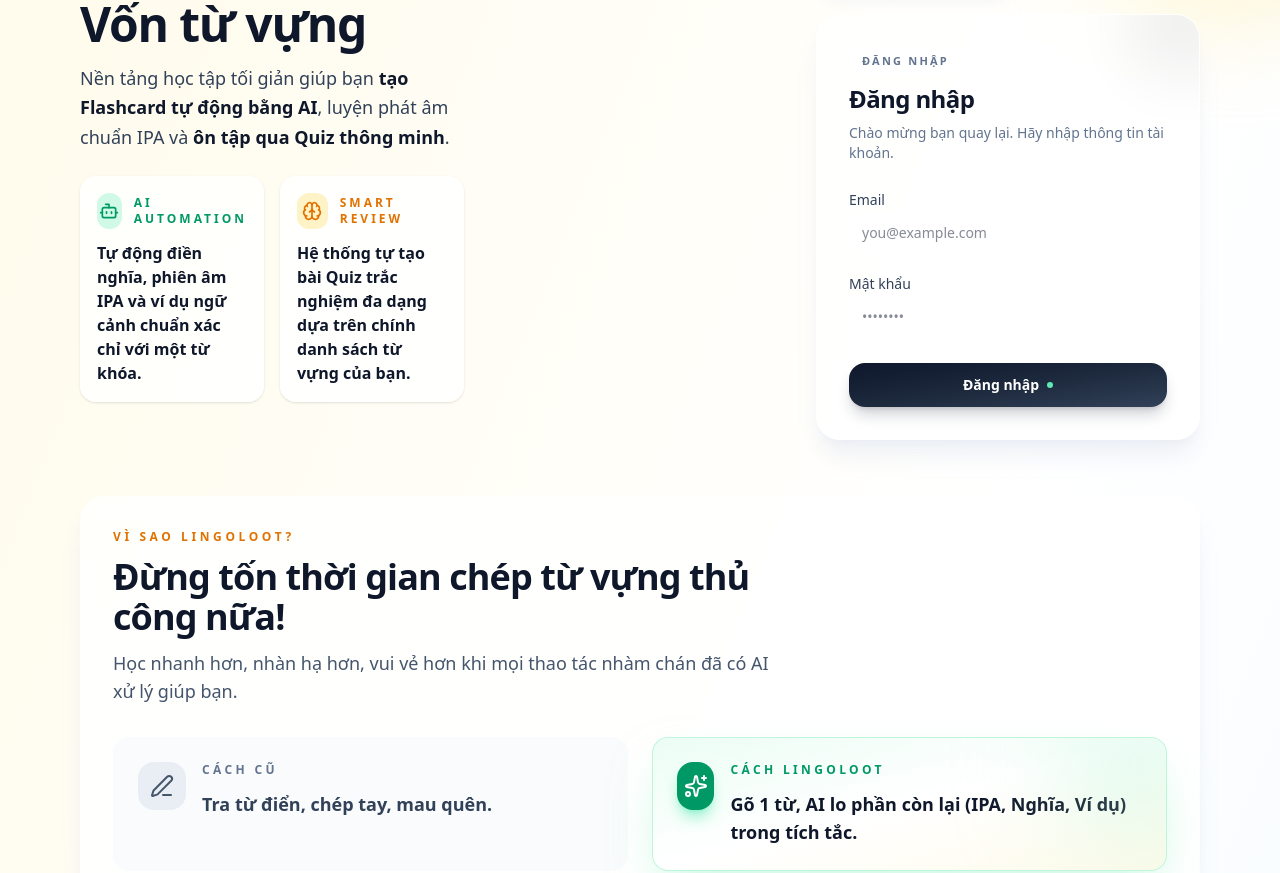
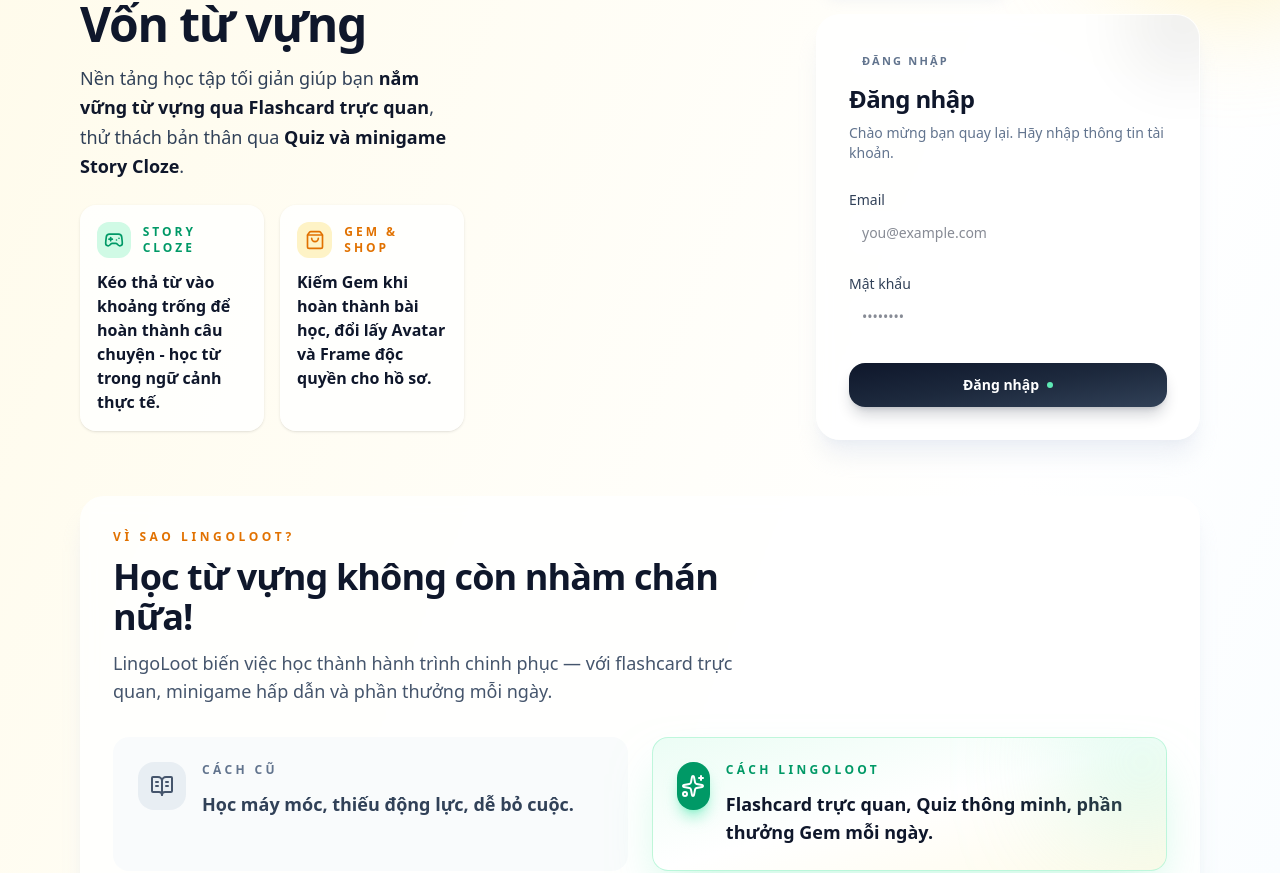
Before and after one commit to Kpoi148/Lingoloot, a Next.js app in the folder engquest-nextjs/: page / in a window 1280 px wide. Shown: the part 202-1075 px from the top of the page. Built offline with nearby package versions, Linux system fonts and the light colour scheme.

Commit message:
refactor: cập nhật landing page - bỏ AI admin references, thêm phát âm flashcard

```diff
--- a/engquest-nextjs/src/components/landing/FlashcardMockup.tsx
+++ b/engquest-nextjs/src/components/landing/FlashcardMockup.tsx
@@ -1,6 +1,15 @@
+"use client";
+
 import { Volume2 } from "lucide-react";
 
 export default function FlashcardMockup() {
+    const handleSpeak = () => {
+        const utterance = new SpeechSynthesisUtterance("adventure");
+        utterance.lang = "en-US";
+        utterance.rate = 0.9;
+        speechSynthesis.speak(utterance);
+    };
+
     return (
         <div className="relative hidden animate-fade-in-up lg:block">
             {/* Floating animation wrapper - using CSS animation */}
@@ -20,6 +29,7 @@
                         </span>
                         <button
                             type="button"
+                            onClick={handleSpeak}
                             className="flex h-8 w-8 items-center justify-center rounded-full bg-slate-100 text-slate-500 transition hover:scale-110 hover:bg-slate-200 active:scale-95 dark:bg-slate-800 dark:text-slate-400 dark:hover:bg-slate-700"
                             aria-label="Phát âm"
                         >
--- a/engquest-nextjs/src/components/landing/HeroSection.tsx
+++ b/engquest-nextjs/src/components/landing/HeroSection.tsx
@@ -1,4 +1,4 @@
-import { Bot, Brain } from "lucide-react";
+import { Gamepad2, ShoppingBag } from "lucide-react";
 
 export default function HeroSection() {
     return (
@@ -14,11 +14,11 @@
                 <p className="max-w-xl text-base leading-relaxed text-slate-700 dark:text-slate-300 sm:text-lg">
                     Nền tảng học tập tối giản giúp bạn{" "}
                     <span className="font-semibold text-slate-900 dark:text-slate-100">
-                        tạo Flashcard tự động bằng AI
+                        nắm vững từ vựng qua Flashcard trực quan
                     </span>
-                    , luyện phát âm chuẩn IPA và{" "}
+                    , thử thách bản thân qua{" "}
                     <span className="font-semibold text-slate-900 dark:text-slate-100">
-                        ôn tập qua Quiz thông minh
+                        Quiz và minigame Story Cloze
                     </span>
                     .
                 </p>
@@ -30,15 +30,15 @@
                 className="grid max-w-lg scroll-mt-28 grid-cols-1 gap-4 sm:grid-cols-2"
             >
                 <FeatureCard
-                    icon={<Bot className="h-5 w-5" />}
-                    title="AI Automation"
-                    description="Tự động điền nghĩa, phiên âm IPA và ví dụ ngữ cảnh chuẩn xác chỉ với một từ khóa."
+                    icon={<Gamepad2 className="h-5 w-5" />}
+                    title="Story Cloze"
+                    description="Kéo thả từ vào khoảng trống để hoàn thành câu chuyện - học từ trong ngữ cảnh thực tế."
                     color="emerald"
                 />
                 <FeatureCard
-                    icon={<Brain className="h-5 w-5" />}
-                    title="Smart Review"
-                    description="Hệ thống tự tạo bài Quiz trắc nghiệm đa dạng dựa trên chính danh sách từ vựng của bạn."
+                    icon={<ShoppingBag className="h-5 w-5" />}
+                    title="Gem & Shop"
+                    description="Kiếm Gem khi hoàn thành bài học, đổi lấy Avatar và Frame độc quyền cho hồ sơ."
                     color="amber"
                 />
             </div>
--- a/engquest-nextjs/src/components/landing/HowItWorksSection.tsx
+++ b/engquest-nextjs/src/components/landing/HowItWorksSection.tsx
@@ -1,4 +1,4 @@
-import { PenLine, Sparkles } from "lucide-react";
+import { BookOpenText, Sparkles } from "lucide-react";
 import { AnimatedSection } from "@/components/common/AnimatedSection";
 
 export default function HowItWorksSection() {
@@ -13,11 +13,11 @@
                         Vì sao LingoLoot?
                     </p>
                     <h2 className="font-[var(--font-display)] text-3xl font-semibold tracking-tight text-slate-900 dark:text-slate-100 sm:text-4xl">
-                        Đừng tốn thời gian chép từ vựng thủ công nữa!
+                        Học từ vựng không còn nhàm chán nữa!
                     </h2>
                     <p className="text-base text-slate-600 dark:text-slate-300 sm:text-lg">
-                        Học nhanh hơn, nhàn hạ hơn, vui vẻ hơn khi mọi thao tác nhàm chán đã
-                        có AI xử lý giúp bạn.
+                        LingoLoot biến việc học thành hành trình chinh phục — với flashcard
+                        trực quan, minigame hấp dẫn và phần thưởng mỗi ngày.
                     </p>
                 </div>
 
@@ -26,14 +26,14 @@
                     <div className="rounded-2xl border border-slate-200/70 bg-slate-50/80 p-6 text-slate-500 dark:border-slate-800/80 dark:bg-slate-900/80 dark:text-slate-400">
                         <div className="flex items-start gap-4">
                             <span className="flex h-12 w-12 items-center justify-center rounded-2xl bg-slate-200/70 text-slate-600 dark:bg-slate-800 dark:text-slate-200">
-                                <PenLine className="h-6 w-6" />
+                                <BookOpenText className="h-6 w-6" />
                             </span>
                             <div>
                                 <p className="text-xs font-semibold uppercase tracking-[0.28em] text-slate-500 dark:text-slate-400">
                                     Cách cũ
                                 </p>
                                 <p className="mt-3 text-lg font-semibold text-slate-700 dark:text-slate-200">
-                                    Tra từ điển, chép tay, mau quên.
+                                    Học máy móc, thiếu động lực, dễ bỏ cuộc.
                                 </p>
                             </div>
                         </div>
@@ -54,8 +54,8 @@
                                     Cách LingoLoot
                                 </p>
                                 <p className="mt-3 text-lg font-semibold text-slate-900 dark:text-slate-100">
-                                    Gõ 1 từ, AI lo phần còn lại (IPA, Nghĩa, Ví dụ) trong tích
-                                    tắc.
+                                    Flashcard trực quan, Quiz thông minh, phần thưởng Gem mỗi
+                                    ngày.
                                 </p>
                             </div>
                         </div>
```
